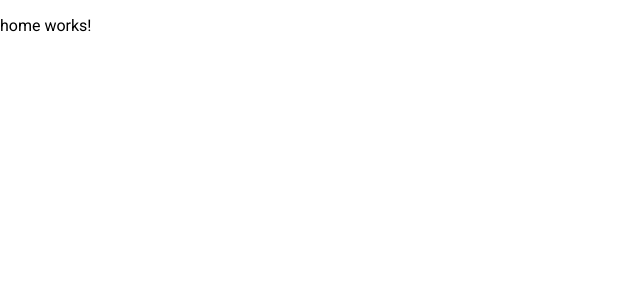
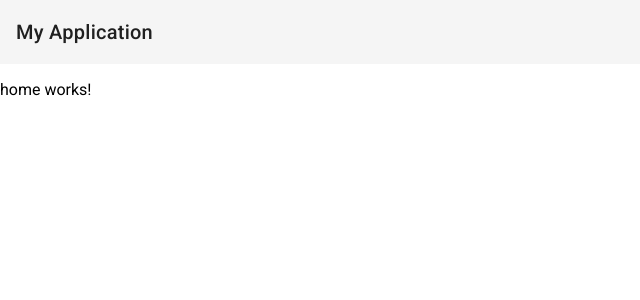
Before and after one commit to rygiewicz/revo, an Angular app: page / in a window 1280 px wide. Shown: the top 300 px of the page, without its empty margins (0-640 px from the left). Built offline with nearby package versions, Linux system fonts and the light colour scheme.

Commit message:
Add toolbar

```diff
--- a/src/app/app.component.html
+++ b/src/app/app.component.html
@@ -1 +1,6 @@
+<div>
+  <mat-toolbar>
+    <span>My Application</span>
+  </mat-toolbar>
+</div>
 <div><router-outlet></router-outlet></div>
--- a/src/app/app.component.ts
+++ b/src/app/app.component.ts
@@ -1,13 +1,14 @@
 import { Component } from '@angular/core';
 import { CommonModule } from '@angular/common';
 import { RouterOutlet } from '@angular/router';
+import { MatToolbarModule } from '@angular/material/toolbar';
 
 @Component({
   selector: 'app-root',
   standalone: true,
-  imports: [CommonModule, RouterOutlet],
+  imports: [CommonModule, RouterOutlet, MatToolbarModule],
   templateUrl: './app.component.html',
-  styleUrl: './app.component.scss'
+  styleUrl: './app.component.scss',
 })
 export class AppComponent {
   title = 'revo';
```
